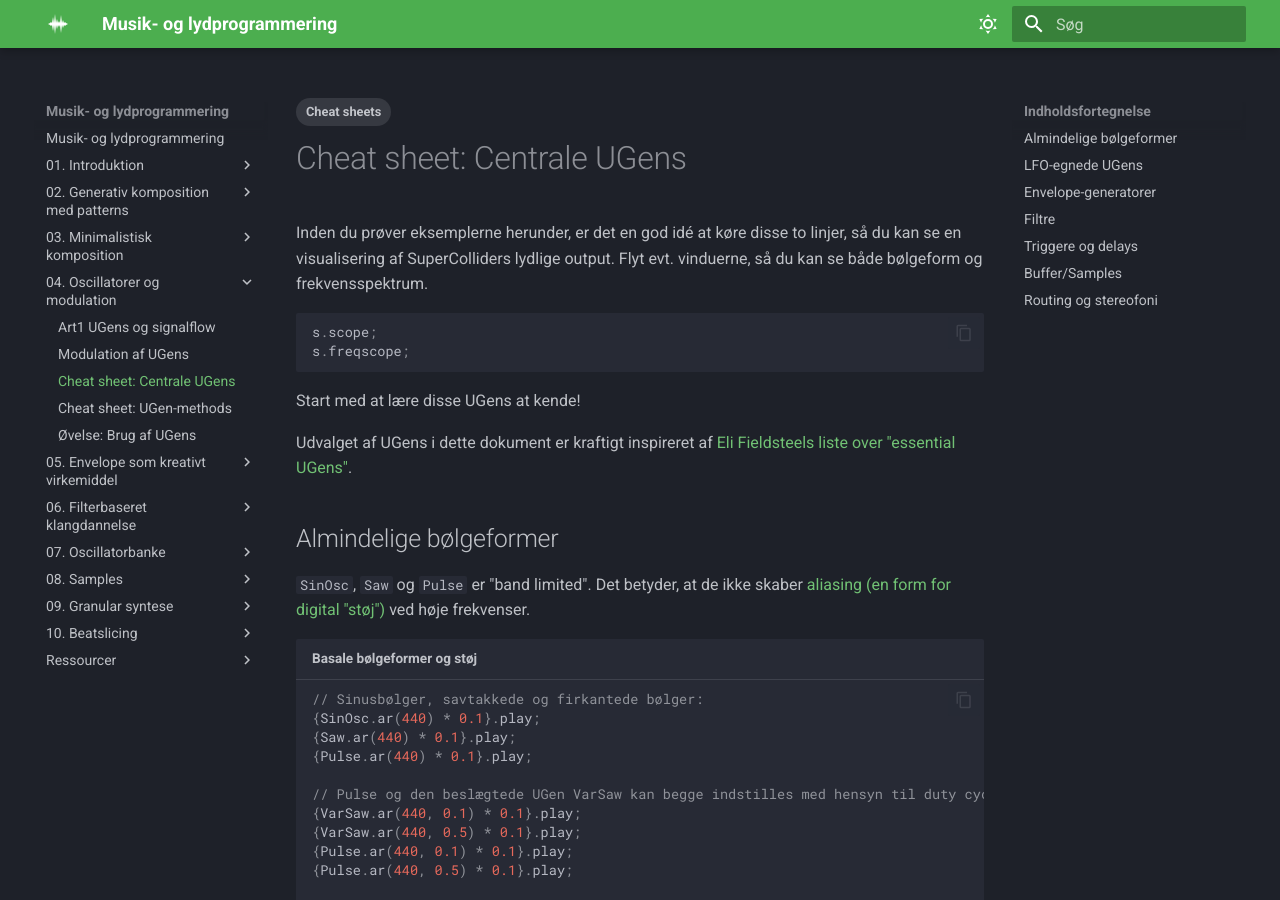
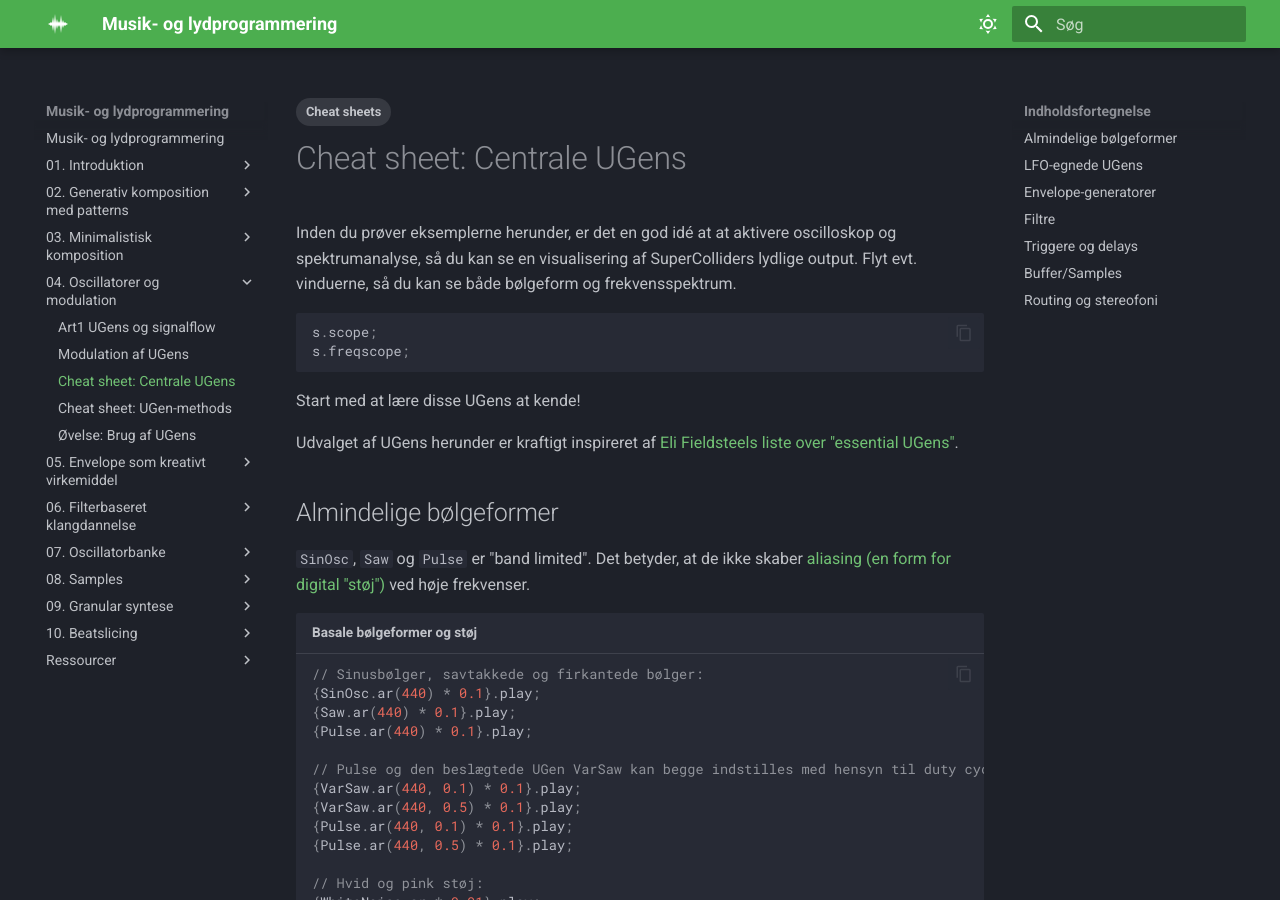
Before and after one commit to sparkletop/sparkletop.github.io, an MkDocs documentation site: the page built from docs/04. Oscillatorer og modulation/Cheat1-Centrale UGens.md, in a window 1280 px wide and 900 px high. Built offline with MkDocs 1.6.1 and Material for MkDocs 9.7.7, drawn with Linux system fonts in a browser that asks for light colours.

Commit message:
minor docs fixes

````diff
--- a/docs/04. Oscillatorer og modulation/Cheat1-Centrale UGens.md
+++ b/docs/04. Oscillatorer og modulation/Cheat1-Centrale UGens.md
@@ -4,7 +4,7 @@ tags:
 ---
 # Cheat sheet: Centrale UGens
 
-Inden du prøver eksemplerne herunder, er det en god idé at køre disse to linjer, så du kan se en visualisering af SuperColliders lydlige output. Flyt evt. vinduerne, så du kan se både bølgeform og frekvensspektrum.
+Inden du prøver eksemplerne herunder, er det en god idé at at aktivere oscilloskop og spektrumanalyse, så du kan se en visualisering af SuperColliders lydlige output. Flyt evt. vinduerne, så du kan se både bølgeform og frekvensspektrum.
 
 ```sc
 s.scope;
@@ -13,7 +13,7 @@ s.freqscope;
 
 Start med at lære disse UGens at kende!
 
-Udvalget af UGens i dette dokument er kraftigt inspireret af [Eli Fieldsteels liste over "essential UGens"](https://uofi.app.box.com/s/1bfva2kan3ntmgey2345goc73snjzpwt).
+Udvalget af UGens herunder er kraftigt inspireret af [Eli Fieldsteels liste over "essential UGens"](https://uofi.app.box.com/s/1bfva2kan3ntmgey2345goc73snjzpwt).
 
 ## Almindelige bølgeformer
 
````
Also changed, not shown: docs/04. Oscillatorer og modulation/Art2-Skalering.md (+1 -1 lines), docs/06. Filterbaseret klangdannelse/Art2-Lilletromme.md (+4 -5 lines).
